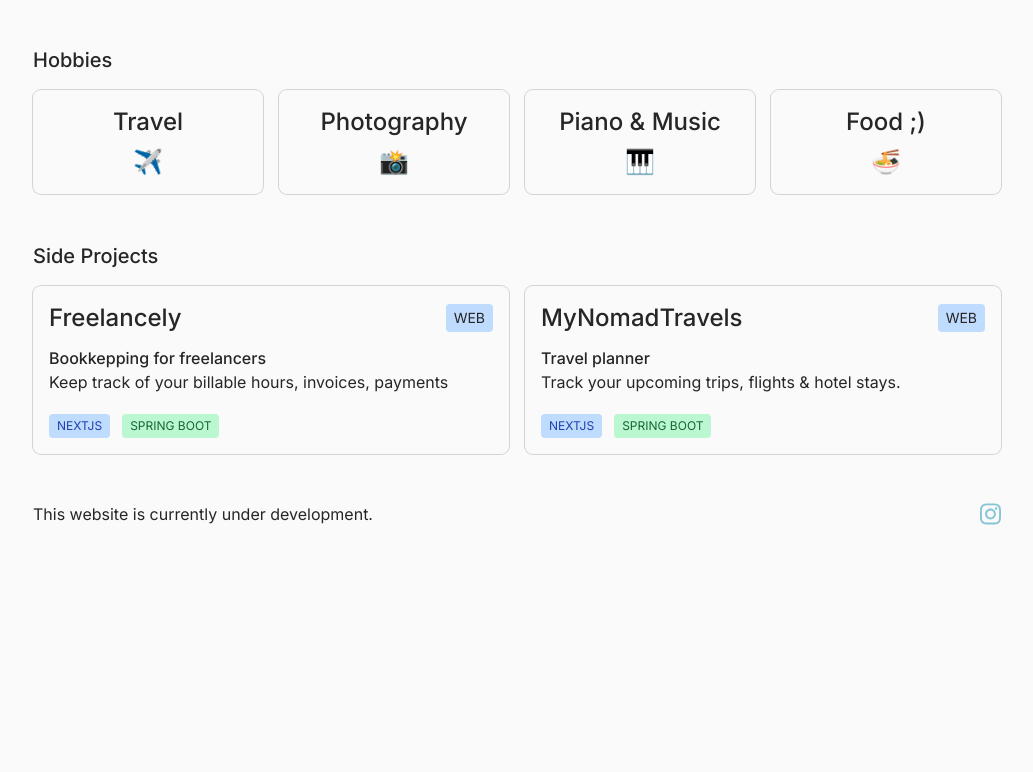
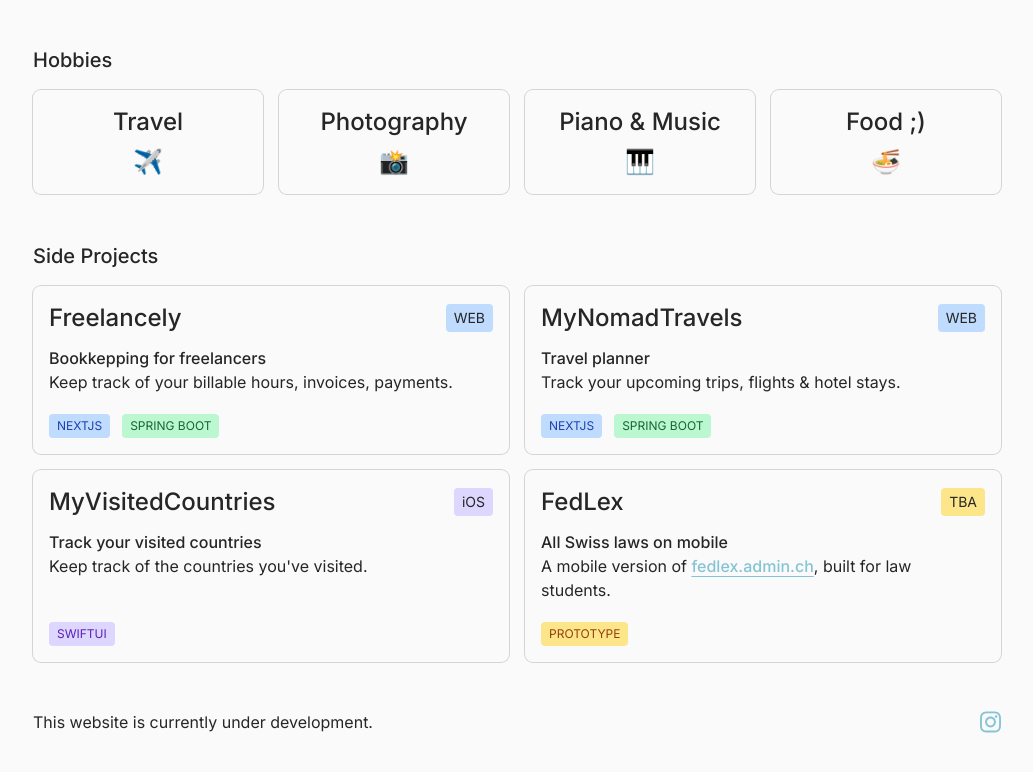
Before and after one commit to manueljenni/manueljenni.com_nextjs, a Next.js app: page /about in a window 1280 px wide. Shown: the part 862-1634 px from the top of the page, without its empty margins (123-1156 px from the left). Before the commit the page ends 1445 px from the top, so only its background shows below. Built offline with nearby package versions, Linux system fonts and the light colour scheme.

Commit message:
Misc. updates

```diff
--- a/app/Components/BoxThree.tsx
+++ b/app/Components/BoxThree.tsx
@@ -1,17 +1,13 @@
-import React from 'react'
+import React from "react";
 
 export default function BoxThree(props: any) {
-    return (
-        <div className="centerDiv rounded-lg p-4 ring-1 ring-neutral-300">
-            <div className="space-y-2 text-center">
-                <p className="text-lg">{props.top}</p>
-                <p className="text-2xl font-medium">
-                    {props.main}
-                </p>
-                <p className="text-lg">
-                    {props.bottom}
-                </p>
-            </div>
-        </div>
-    )
+  return (
+    <div className="centerDiv rounded-lg p-4 ring-1 ring-neutral-300 boxComponent">
+      <div className="space-y-2 text-center">
+        <p className="text-lg">{props.top}</p>
+        <p className="text-2xl font-medium">{props.main}</p>
+        <p className="text-lg">{props.bottom}</p>
+      </div>
+    </div>
+  );
 }
--- a/app/Components/LifeStats.tsx
+++ b/app/Components/LifeStats.tsx
@@ -20,8 +20,11 @@ export default function LifeStats(props: any) {
 
   return (
     <div className="space-y-8">
-      <div className="space-y-6">
+      <div className="space-y-2">
         <p className="text-xl font-medium">Travel</p>
+        <div className="space-y-4">
+          <div className="space-y-4">
+            <p className="text-lg font-medium">{thisYear}</p>
             <div className="grid md:grid-cols-2 lg:grid-cols-3 gap-4">
               <BoxThree
                 top="Next upcoming flight to"
@@ -35,17 +38,34 @@ export default function LifeStats(props: any) {
               />
               <BoxThree
                 top="This year"
-            main={Utils.formatMilesToKilometers(currentFlightStats.distance).toLocaleString() + " km"}
+                main={
+                  Utils.formatMilesToKilometers(
+                    currentFlightStats.distance
+                  ).toLocaleString() + " km"
+                }
                 bottom="flown"
               />
+            </div>
+          </div>
+          <div className="space-y-4">
+            <p className="text-lg font-medium">{lastYear}</p>
+            <div className="grid md:grid-cols-2 lg:grid-cols-3 gap-4">
               <BoxThree
                 top={"In " + lastYear}
-            main={Utils.formatMilesToKilometers(pastFlightStats.flightsCount).toLocaleString() + " flights"}
+                main={
+                  Utils.formatMilesToKilometers(
+                    pastFlightStats.flightsCount
+                  ).toLocaleString() + " flights"
+                }
                 bottom="taken"
               />
               <BoxThree
                 top={"In " + lastYear}
-            main={Utils.formatMilesToKilometers(pastFlightStats.distance).toLocaleString() + " km"}
+                main={
+                  Utils.formatMilesToKilometers(
+                    pastFlightStats.distance
+                  ).toLocaleString() + " km"
+                }
                 bottom="flown"
               />
               <BoxThree
@@ -56,5 +76,7 @@ export default function LifeStats(props: any) {
             </div>
           </div>
         </div>
+      </div>
+    </div>
   );
 }
--- a/app/SideProjects.tsx
+++ b/app/SideProjects.tsx
@@ -1,4 +1,5 @@
-import React from 'react'
+import React from "react";
+import Link from "next/link";
 
 export default function SideProjects() {
   return (
@@ -9,23 +10,19 @@ export default function SideProjects() {
             <div className="flex items-center justify-between">
               <p className="text-2xl font-medium">Freelancely</p>
               <div className="flex space-x-3">
-                                <p className="rounded bg-blue-200 py-1 px-2 text-sm uppercase">
-                                    Web
-                                </p>
+                <p className="rounded bg-blue-200 py-1 px-2 text-sm uppercase">Web</p>
               </div>
             </div>
             <div>
               <p className="text-base font-medium">Bookkepping for freelancers</p>
               <p className="text-base">
-                                Keep track of your billable hours, invoices, payments
+                Keep track of your billable hours, invoices, payments.
               </p>
             </div>
           </div>
           <div className="flex items-center space-x-3 pt-2 text-xs uppercase">
             <p className="rounded bg-blue-200 py-1 px-2 text-blue-800">NextJS</p>
-                        <p className="rounded bg-green-200 py-1 px-2 text-green-800">
-                            Spring Boot
-                        </p>
+            <p className="rounded bg-green-200 py-1 px-2 text-green-800">Spring Boot</p>
           </div>
         </div>
       </div>
@@ -35,9 +32,7 @@ export default function SideProjects() {
             <div className="flex items-center justify-between">
               <p className="text-2xl font-medium">MyNomadTravels</p>
               <div className="flex space-x-3">
-                                <p className="rounded bg-blue-200 py-1 px-2 text-sm uppercase">
-                                    Web
-                                </p>
+                <p className="rounded bg-blue-200 py-1 px-2 text-sm uppercase">Web</p>
               </div>
             </div>
             <div>
@@ -49,12 +44,57 @@ export default function SideProjects() {
           </div>
           <div className="flex items-center space-x-3 pt-2 text-xs uppercase">
             <p className="rounded bg-blue-200 py-1 px-2 text-blue-800">NextJS</p>
-                        <p className="rounded bg-green-200 py-1 px-2 text-green-800">
-                            Spring Boot
+            <p className="rounded bg-green-200 py-1 px-2 text-green-800">Spring Boot</p>
+          </div>
+        </div>
+      </div>
+      <div className="rounded-lg p-4 ring-1 ring-neutral-300">
+        <div className="flex h-full flex-col justify-between space-y-3">
+          <div className="space-y-3">
+            <div className="flex items-center justify-between">
+              <p className="text-2xl font-medium">MyVisitedCountries</p>
+              <div className="flex space-x-3">
+                <p className="rounded bg-violet-200 py-1 px-2 text-sm">iOS</p>
+              </div>
+            </div>
+            <div>
+              <p className="text-base font-medium">Track your visited countries</p>
+              <p className="text-base">Keep track of the countries you've visited.</p>
+            </div>
+          </div>
+          <div className="flex items-center space-x-3 pt-2 text-xs uppercase">
+            <p className="rounded bg-violet-200 py-1 px-2 text-violet-800">SwiftUI</p>
+          </div>
+        </div>
+      </div>
+      <div className="rounded-lg p-4 ring-1 ring-neutral-300">
+        <div className="flex h-full flex-col justify-between space-y-3">
+          <div className="space-y-3">
+            <div className="flex items-center justify-between">
+              <p className="text-2xl font-medium">FedLex</p>
+              <div className="flex space-x-3">
+                <p className="rounded bg-amber-200 py-1 px-2 text-sm">TBA</p>
+              </div>
+            </div>
+            <div>
+              <p className="text-base font-medium">All Swiss laws on mobile</p>
+              <p className="text-base">
+                A mobile version of{" "}
+                <Link
+                  href="https://www.fedlex.admin.ch"
+                  className="accentText"
+                  target="_blank">
+                  fedlex.admin.ch
+                </Link>
+                , built for law students.
               </p>
+            </div>
+          </div>
+          <div className="flex items-center space-x-3 pt-2 text-xs uppercase">
+            <p className="rounded bg-amber-200 py-1 px-2 text-amber-800">Prototype</p>
           </div>
         </div>
       </div>
     </>
-    )
+  );
 }
--- a/app/WelcomeText.tsx
+++ b/app/WelcomeText.tsx
@@ -4,16 +4,16 @@ import styles from "./page.module.css";
 export default function WelcomeText() {
   return (
     <div className="space-y-6 text-center py-12">
-      <h1 className="text-6xl font-semibold">
+      <h1 className="text-6xl font-semibold leading-tight">
         Hi, I'm <span className={styles.welcomeText}>Manuel</span>.
       </h1>
-      <p className="text-xl">
-        A developer, content writer and aspiring attorney.
-        <br />
-        Check out some of my <span className="accentText">
-          thoughts & projects
-        </span> and <span className="accentText">travels</span>.
-      </p>
+      <div className="text-xl space-y-2">
+        <p>A developer, content writer and aspiring attorney.</p>
+        <p>
+          Check out some of my <span className="accentText">thoughts & projects</span> and{" "}
+          <span className="accentText">travels</span>.
+        </p>
+      </div>
     </div>
   );
 }
--- a/app/fetchData.tsx
+++ b/app/fetchData.tsx
@@ -1,36 +1,32 @@
 // Bypass corporate proxy
-process.env['NODE_TLS_REJECT_UNAUTHORIZED'] = '0';
+process.env["NODE_TLS_REJECT_UNAUTHORIZED"] = "0";
+var baseUrl = "https://damp-atoll-27311.herokuapp.com/api";
+//var baseUrl = "http://localhost:8080/api";
 
 async function fetchArticlesSummary() {
-  const response = await fetch(
-    "https://damp-atoll-27311.herokuapp.com/api/articles/getAllArticlesSummary"
-  );
+  const response = await fetch(baseUrl + "/articles/getAllArticlesSummary");
   const json = await response.json();
   return json;
 }
 
 async function getArticleById(id: number) {
-  const response = await fetch(
-    "https://damp-atoll-27311.herokuapp.com/api/articles/getArticleById?id=" + id
-  );
+  const response = await fetch(baseUrl + "/articles/getArticleById?id=" + id);
   const json = await response.json();
   return json;
 }
 
 async function fetchLifeStats() {
-  const response = await fetch(
-    "https://damp-atoll-27311.herokuapp.com/api/flights/getStats",
-    { next: { revalidate: 60 } }
-  );
+  const response = await fetch(baseUrl + "/flights/getStats", {
+    next: { revalidate: 60 },
+  });
   const json = await response.json();
   return json;
 }
 
 async function getUpcomingFlights() {
-  const response = await fetch(
-    "https://damp-atoll-27311.herokuapp.com/api/flights/getAllUpcomingFlights",
-    { next: { revalidate: 60 } }
-  );
+  const response = await fetch(baseUrl + "/flights/getAllUpcomingFlights", {
+    next: { revalidate: 60 },
+  });
   var json = await response.json();
   json = json.sort((a: any, b: any) => {
     return a.departure.date - b.departure.date;
@@ -38,4 +34,9 @@ async function getUpcomingFlights() {
   return json;
 }
 
-export default { fetchArticlesSummary, fetchLifeStats, getUpcomingFlights, getArticleById };
+export default {
+  fetchArticlesSummary,
+  fetchLifeStats,
+  getUpcomingFlights,
+  getArticleById,
+};
--- a/app/globals.css
+++ b/app/globals.css
@@ -46,6 +46,14 @@ footer {
   @apply rounded-lg bg-white text-center shadow h-full;
 }
 
+.boxComponent {
+  transition: box-shadow .2s ease;
+}
+
+.boxComponent:hover {
+  @apply ring-main;
+}
+
 .accentText {
   @apply cursor-pointer text-main underline underline-offset-4 font-medium;
 }
@@ -74,8 +82,11 @@ footer {
   transition: color ease .3s;
 }
 
-.header p:hover {
-  color: var(--main);
+/* Prevent sticky hover on mobile */
+@media (hover: hover) {
+  .header p:hover {
+    color: var(--main);
+  }
 }
 
 .prose h1 {
```
Also changed, not shown: app/Header.tsx (+15 -5 lines). Lines whose indentation alone changed are shown as unchanged.
